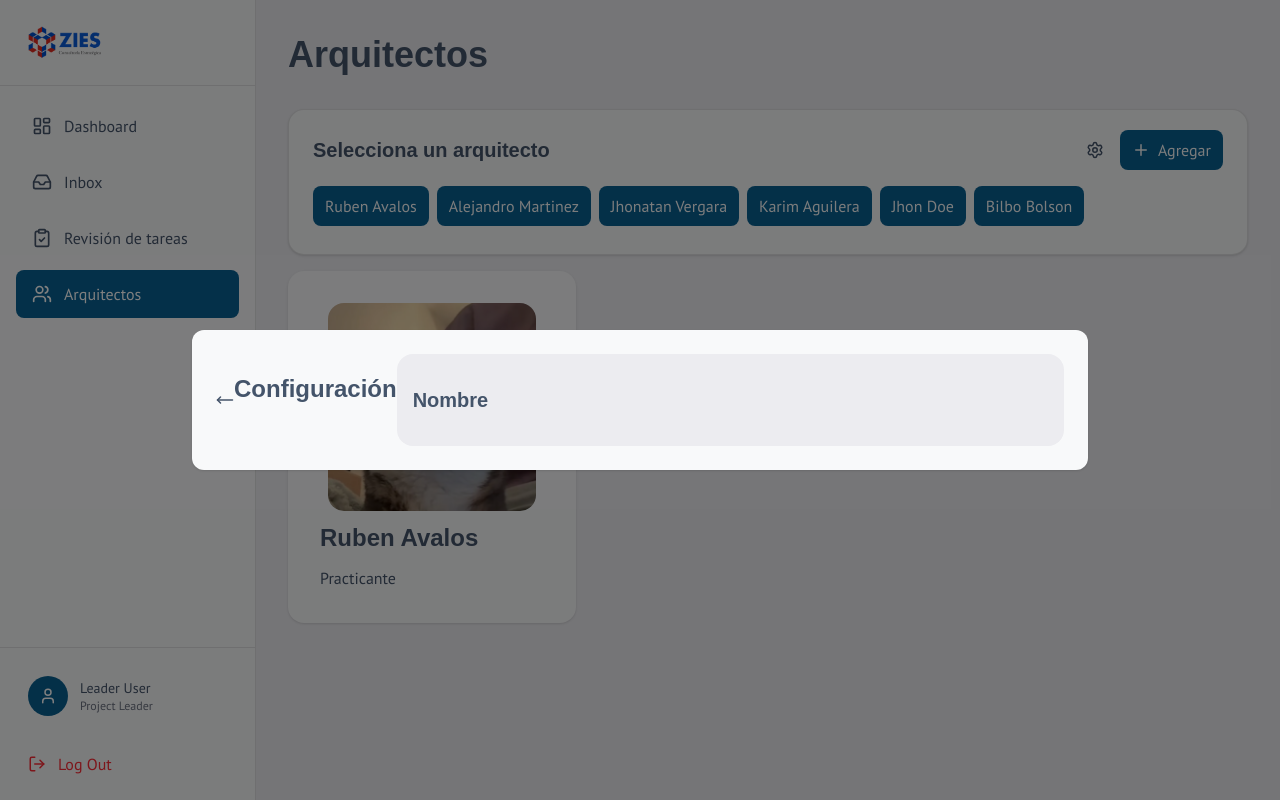
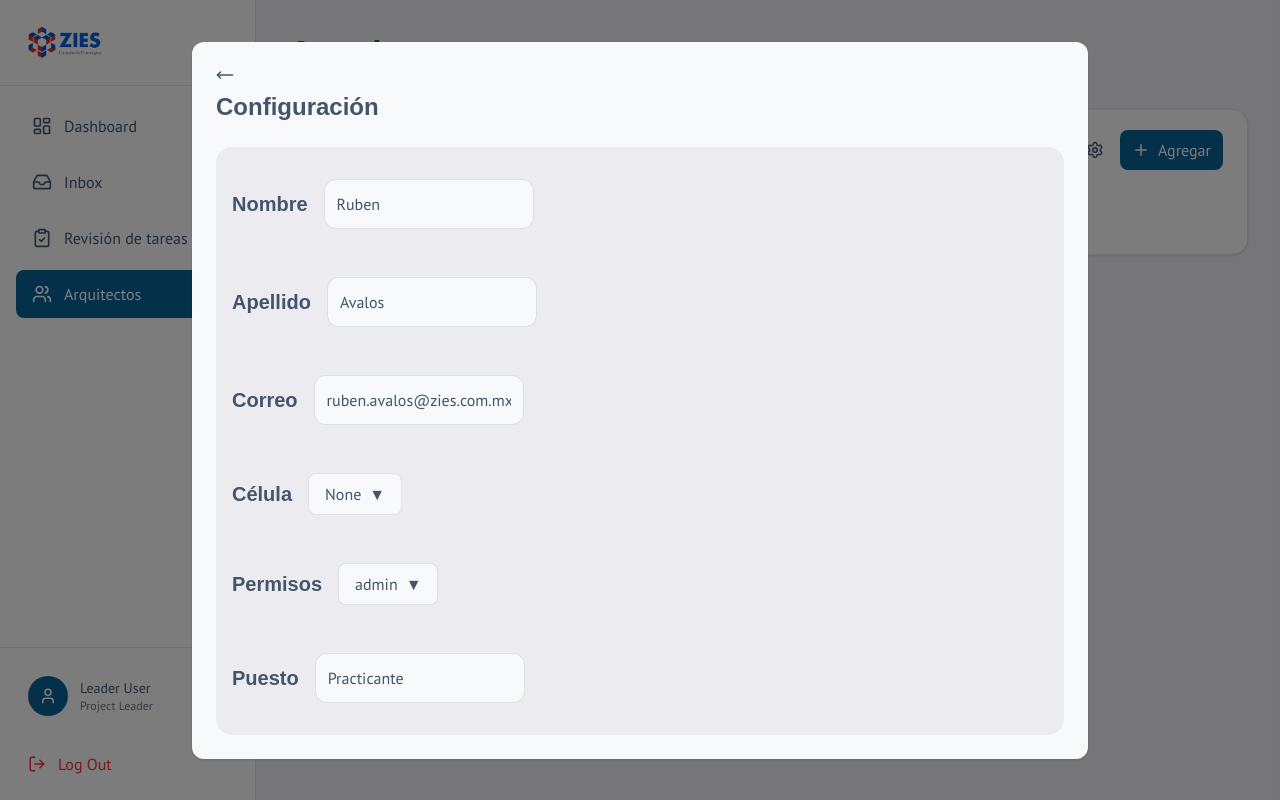
Before and after one commit to AvalosRubenn/Sistema-AdS, a React (Vite) app: page /arquitectos in a window 1280 px wide. Both pictures are taken after a click on the button 1094 px from the left and 150 px from the top of the page. Built offline with nearby package versions, Linux system fonts and the light colour scheme; a web font is replaced by a local one.

Commit message:
feat(ModificarArquitecto): Se añadieron los inputs para modificar los campos del arquitecto

```diff
--- a/src/components/Architects/ArchitectSettings.tsx
+++ b/src/components/Architects/ArchitectSettings.tsx
@@ -1,11 +1,39 @@
 import { MoveLeft } from "lucide-react";
+import { useState } from "react";
+import type { Architect } from "../../types/Architect";
+import Dropdown from "../Dropdown/Dropdown";
+
+const Celulas = ["Actinver 2.0", "Actinver 3.0", "Celula test"];
+const Permisos = [
+  "Read only",
+  "Admin",
+  "Admin temporal",
+  "Lider de equipo",
+  "Arquitecto",
+];
+
 interface ArchitectSettingsProps {
   onClose: () => void;
+  architect: Architect;
 }
-function ArchitectSettings({ onClose }: ArchitectSettingsProps) {
+function ArchitectSettings({ onClose, architect }: ArchitectSettingsProps) {
+  const [name, setName] = useState(architect.name);
+  const [lastName, setLastName] = useState(architect.lastName);
+  const [mail, setMail] = useState(architect.mail);
+  const [permissions, setPermissions] = useState(architect.permissions);
+  const [celula, setCelula] = useState(architect.celula);
+  const [position, setPosition] = useState(architect.position);
+
+  const onCelulaChange = (option: string) => {
+    setCelula(option);
+  };
+  const onPermissionsChange = (option: string) => {
+    setPermissions(option);
+  };
+
   return (
     <div className="fixed inset-0 z-50 flex items-center bg-black/50 justify-center">
-      <div className="bg-background w-full max-w-4xl rounded-xl shadow-sm p-6 flex items-center justify-center">
+      <div className="bg-background w-full max-w-4xl rounded-xl shadow-sm p-6 ">
         <button>
           <MoveLeft size={18} onClick={onClose} />
         </button>
@@ -15,6 +43,55 @@ function ArchitectSettings({ onClose }: ArchitectSettingsProps) {
         <div className="bg-muted h-full w-full rounded-2xl p-4 flex flex-col gap-4">
           <div className="h-full w-full my-4 flex gap-4 items-center">
             <h4>Nombre</h4>
+            <input
+              type="text"
+              value={name}
+              onChange={(e) => setName(e.target.value)}
+              className="border rounded-xl p-3 bg-background"
+            />
+          </div>
+          <div className="h-full w-full my-4 flex gap-4 items-center">
+            <h4>Apellido</h4>
+            <input
+              type="text"
+              value={lastName}
+              onChange={(e) => setLastName(e.target.value)}
+              className="border rounded-xl p-3 bg-background"
+            />
+          </div>
+          <div className="h-full w-full my-4 flex gap-4 items-center">
+            <h4>Correo</h4>
+            <input
+              type="text"
+              value={mail}
+              onChange={(e) => setMail(e.target.value)}
+              className="border rounded-xl p-3 bg-background"
+            />
+          </div>
+          <div className="h-full w-full my-4 flex gap-4 items-center">
+            <h4>Célula</h4>
+            <Dropdown
+              selected={celula}
+              options={Celulas}
+              onAdsLevel={onCelulaChange}
+            />
+          </div>
+          <div className="h-full w-full my-4 flex gap-4 items-center">
+            <h4>Permisos</h4>
+            <Dropdown
+              selected={permissions}
+              options={Permisos}
+              onAdsLevel={onPermissionsChange}
+            />
+          </div>
+          <div className="h-full w-full my-4 flex gap-4 items-center">
+            <h4>Puesto</h4>
+            <input
+              type="text"
+              value={position}
+              onChange={(e) => setPosition(e.target.value)}
+              className="border rounded-xl p-3 bg-background"
+            />
           </div>
         </div>
       </div>
```
